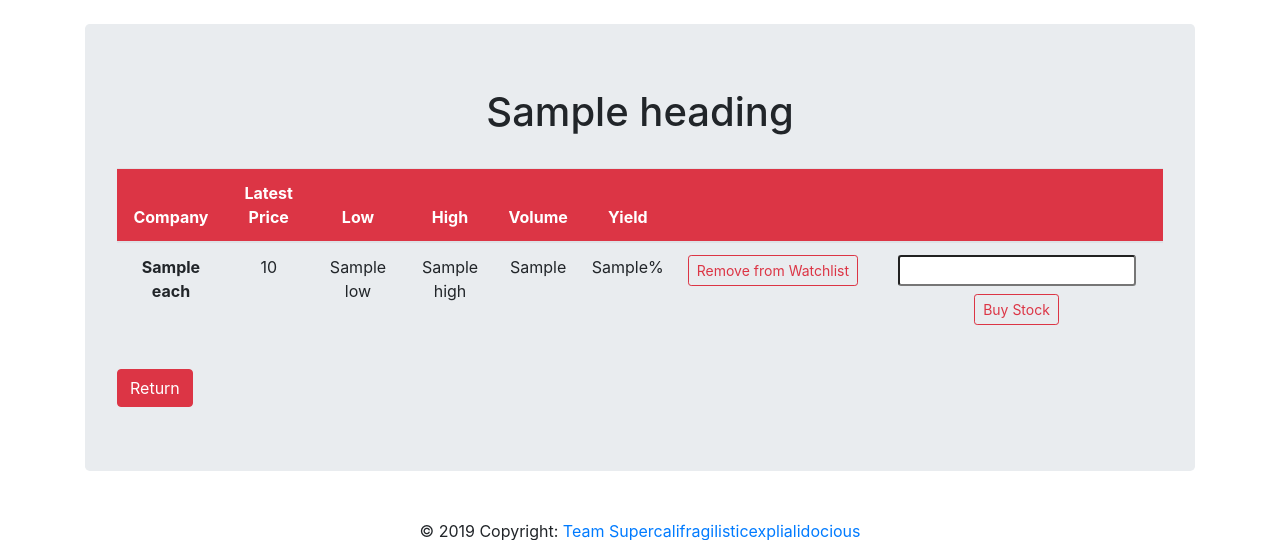
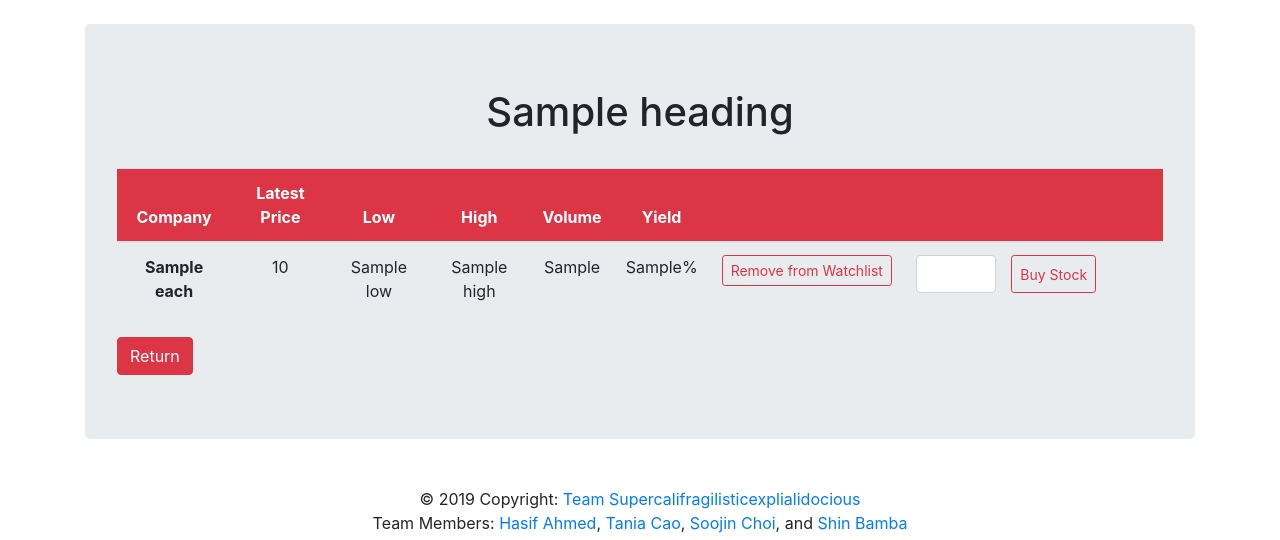
Before and after one commit to Soojin-C/supercalifragilisticexpialidocious, a Flask app: template templates/stockResults.html in a window 1280 px wide. Shown: the part 56-596 px from the top of the page. Run offline with Flask 2, Linux system fonts and the light colour scheme; the template is opened without the code that fills it: most values are stand-ins (such as "Sample title", 1, 10 or a date in 2020); some libraries are stand-ins or nearby versions.

Commit message:
fix buy stock button

```diff
--- a/templates/stockResults.html
+++ b/templates/stockResults.html
@@ -38,9 +38,11 @@
 	</td>
 	<td colspan="2">
 	  <form action = "/buyStock">
-	    <div class="form-group">
-              <input type="number" name="stock_buy" class="form-control-sm mb-2" id="Stock_buy">
-              <button type="submit" class="btn btn-outline-danger btn-sm" id="buy_btn" name = {{companyInfo[each][0]["symbol"]}}|~~|{{companyInfo[each][0]["latestPrice"]}}|~~|{{companyInfo[each][1][0]}} value = "Buy Stock">Buy Stock</button>
+	    <div class="form-group row">
+	      <div class="col-5">
+		<input type="number" name="stock_buy" class="form-control input-sm" id="Stock_buy">
+              </div>
+	      <button type="submit" class="btn btn-outline-danger btn-sm" id="buy_btn" name = {{companyInfo[each][0]["symbol"]}}|~~|{{companyInfo[each][0]["latestPrice"]}}|~~|{{companyInfo[each][1][0]}} value = "Buy Stock">Buy Stock</button>
 	    </div>
 	  </form>
 	</td>
```
